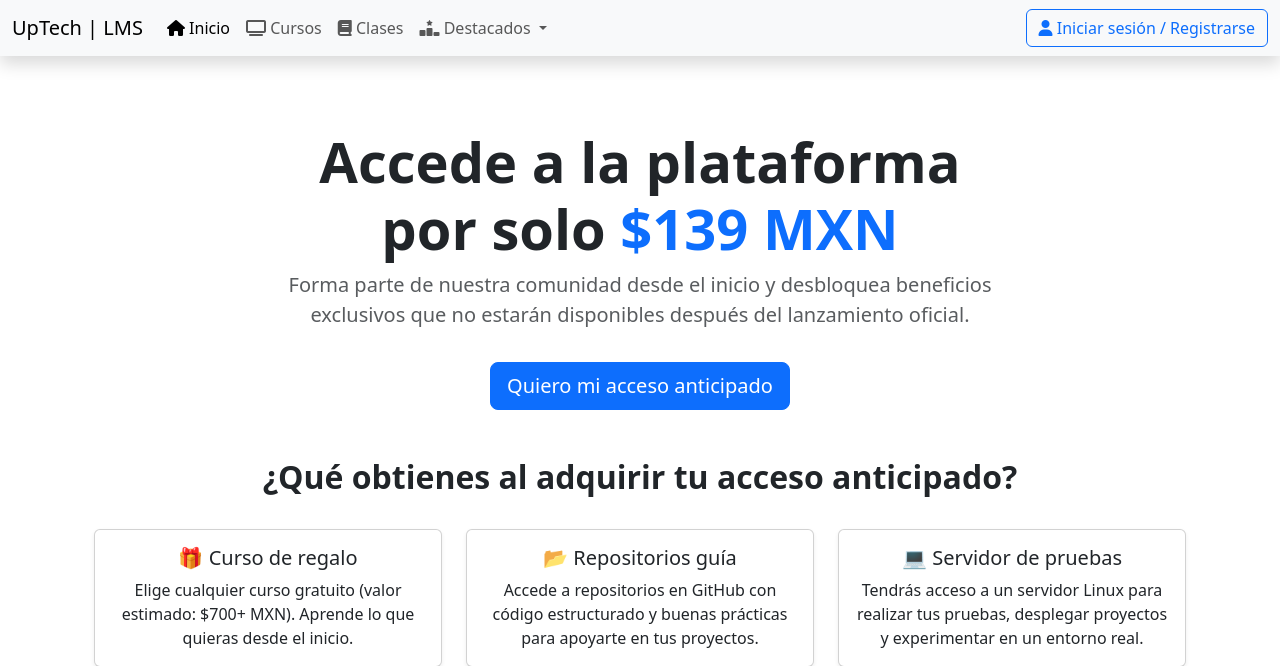
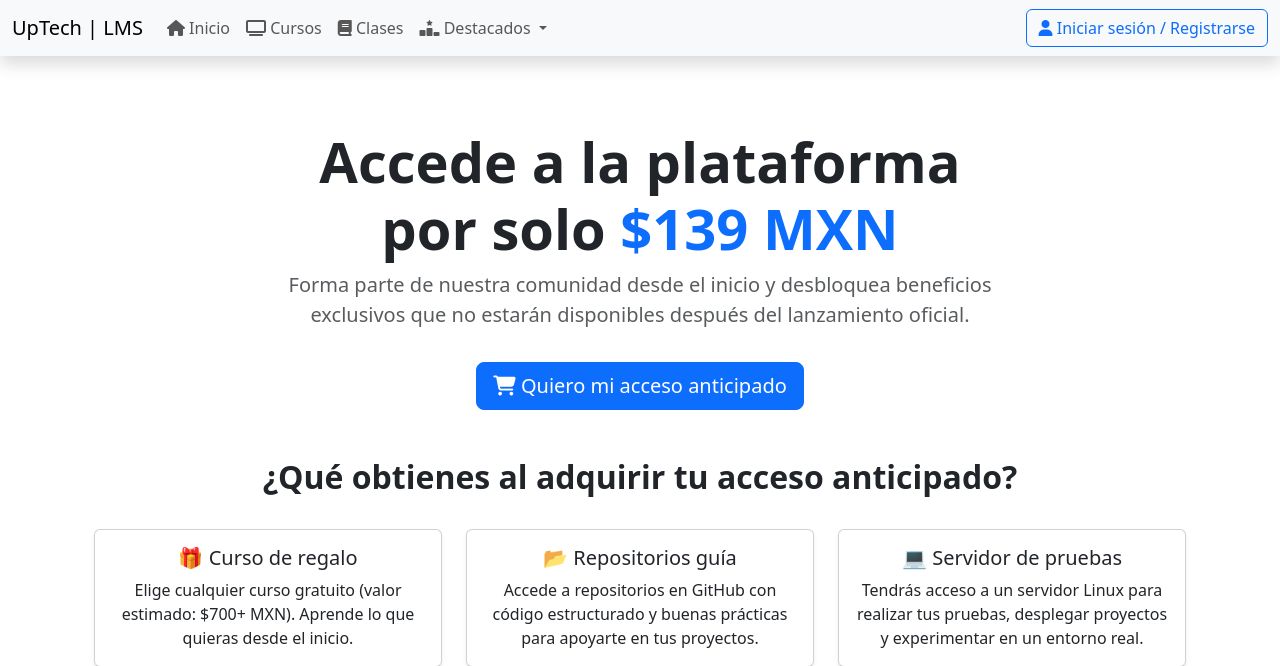
Before and after one commit to mariosuarezDEV/code_lms, a Django app: page /lanzamiento/ in a window 1280 px wide. Shown: the top 666 px of the page. Run offline with Django 5.2, Linux system fonts and the light colour scheme; some libraries are stand-ins or nearby versions.

Commit message:
Update navbar, launch button, and email password config
Removed 'active' class from the home link in the navbar and updated a dropdown item label. Added a shopping cart icon to the launch page's access button. Changed email password configuration in settings.py to use an environment variable for improved security.

```diff
--- a/base/templates/componentes/navbar.html
+++ b/base/templates/componentes/navbar.html
@@ -7,7 +7,7 @@
     <div class="collapse navbar-collapse" id="navbarSupportedContent">
       <ul class="navbar-nav me-auto mb-2 mb-lg-0">
         <li class="nav-item">
-          <a class="nav-link active" aria-current="page" href='{% url "landing" %}'><i class="fa-solid fa-house"></i> Inicio</a>
+          <a class="nav-link" aria-current="page" href='{% url "landing" %}'><i class="fa-solid fa-house"></i> Inicio</a>
         </li>
         <li class="nav-item">
           <a class="nav-link" aria-current="page" href='{% url "landing" %}'><i class="fa-solid fa-tv"></i> Cursos</a>
@@ -24,7 +24,7 @@
             <li><a class="dropdown-item" href="#">Quiero ser educador</a></li>
             <!-- <li><a class="dropdown-item" href="#">Django Rest Framework</a></li> -->
             <li><hr class="dropdown-divider"></li>
-            <li><a class="dropdown-item" href="#">Conoce más sobre la plataforma</a></li>
+            <li><a class="dropdown-item" href="#">Mi especialidad</a></li>
             <!-- <li><a class="dropdown-item" href="#">Ingeniería en Inteligencia Artificial</a></li> -->
             <li><hr class="dropdown-divider"></li>
             <li><a class="dropdown-item" href="#">Conoce más sobre la plataforma</a></li>
--- a/landing/templates/lanzamiento.html
+++ b/landing/templates/lanzamiento.html
@@ -7,7 +7,7 @@
         <div class="col-lg-8 mx-auto">
             <h1 class="display-4 fw-bold">Accede a la plataforma por solo <span class="text-primary">$139 MXN</span></h1>
             <p class="lead text-muted">Forma parte de nuestra comunidad desde el inicio y desbloquea beneficios exclusivos que no estarán disponibles después del lanzamiento oficial.</p>
-            <a href="#" class="btn btn-primary btn-lg mt-3">Quiero mi acceso anticipado</a>
+            <a href="#" class="btn btn-primary btn-lg mt-3"><i class="fa-solid fa-cart-shopping"></i> Quiero mi acceso anticipado</a>
         </div>
     </div>
 
--- a/lms/settings.py
+++ b/lms/settings.py
@@ -189,7 +189,8 @@ EMAIL_HOST = 'smtp.gmail.com'
 EMAIL_PORT = 587
 EMAIL_USE_TLS = True
 EMAIL_HOST_USER = 'lmcervantessuarez@gmail.com'
-EMAIL_HOST_PASSWORD = 'zjsn tvah gruo cpmd'
+# Asegúrate de definir esta variable en tu .env
+EMAIL_HOST_PASSWORD = os.getenv('EMAIL_HOST_PASSWORD')
 DEFAULT_FROM_EMAIL = EMAIL_HOST_USER
 # Configuracion de mensajes
 
```
